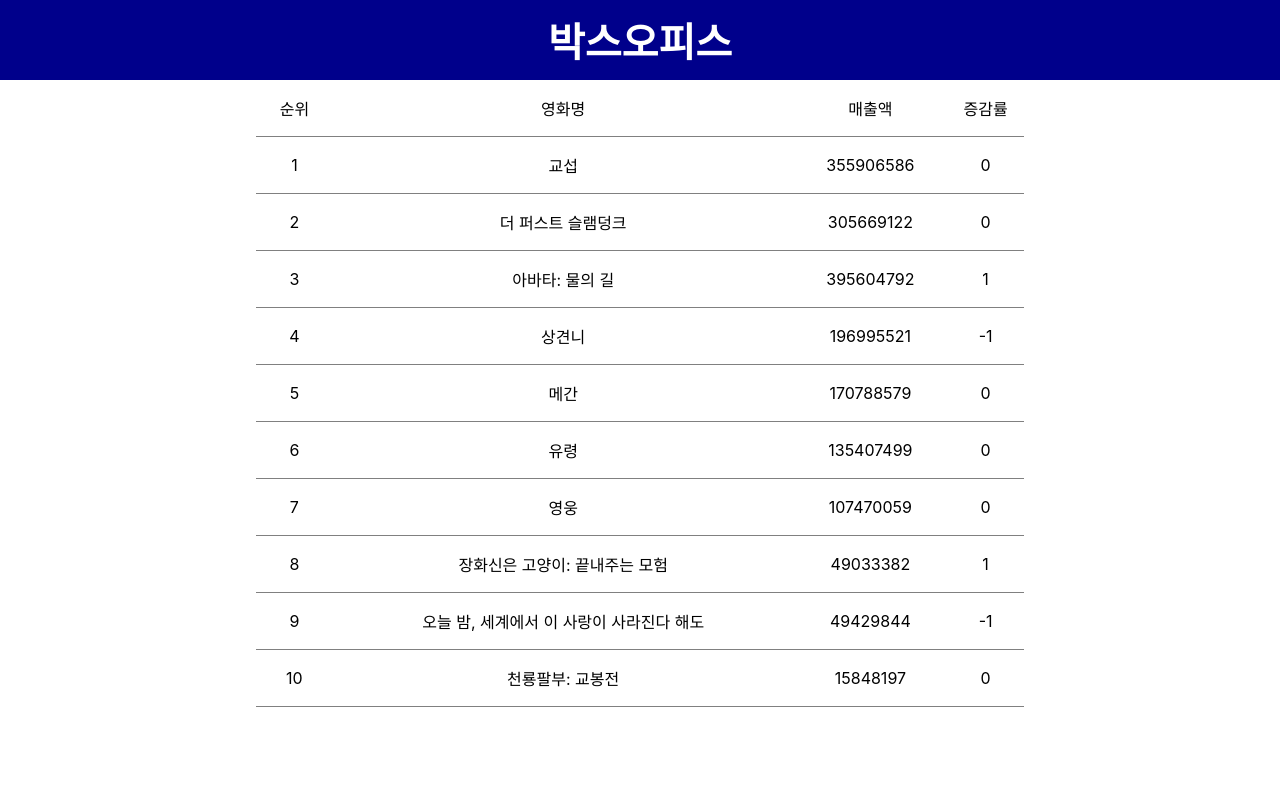
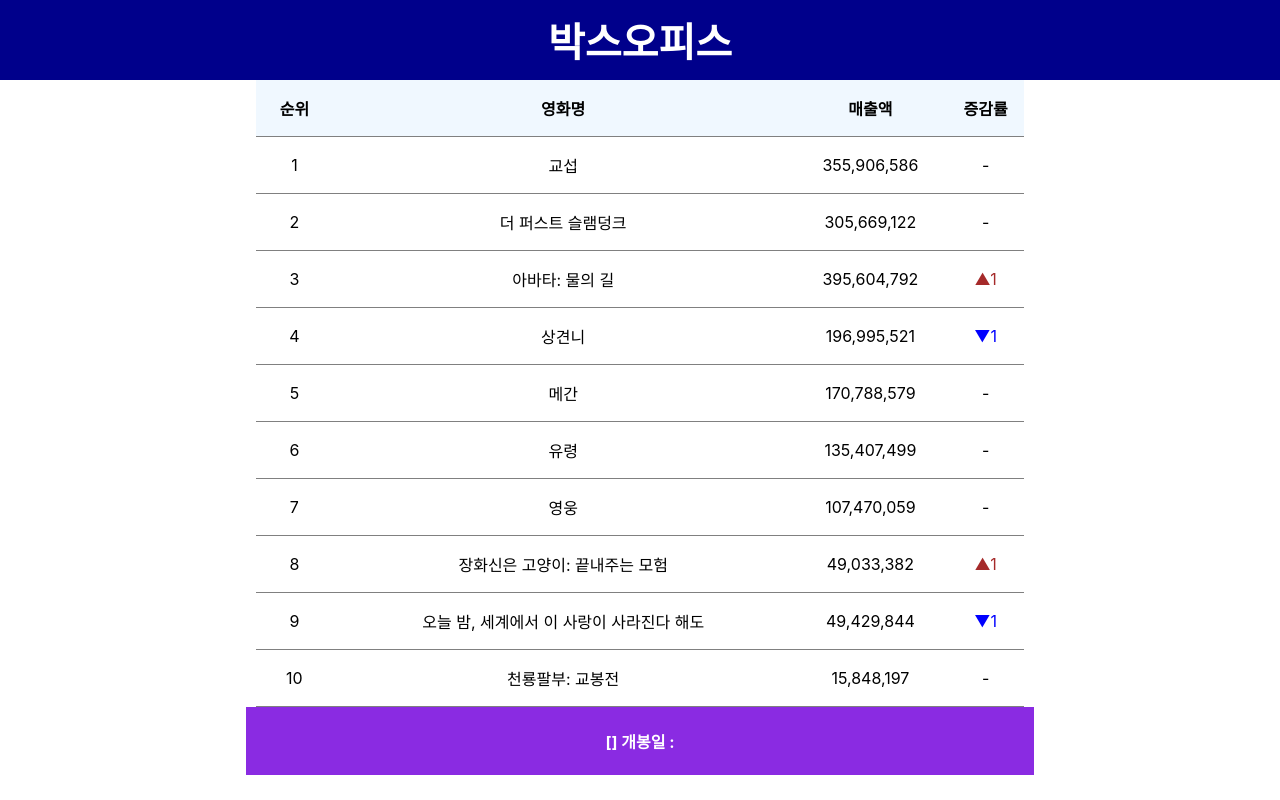
Before and after one commit to KimSangWook57/lecreact, a React (Create React App) app: page / in a window 1280 px wide. Built offline with nearby package versions, Linux system fonts and the light colour scheme.

Commit message:
박스오피스 클릭이벤트

```diff
--- a/src/02/Box.css
+++ b/src/02/Box.css
@@ -21,13 +21,22 @@ h1 {
     height: 90vh;
 }
 
-.rowDiv {
+.rowDiv , .rowDiv0{
     display: flex;
     justify-content: center;
     align-items: center;
     width: 60vw; /* 60% */
     height: 7vh;
     border-bottom: 1px solid gray;
+}
+
+.rowDiv0 {
+    background-color: aliceblue;
+    font-weight: bold;
+}
+
+.rowDiv:hover, .rowDiv:active {
+    background-color: gainsboro;
 }
 
 .col {
@@ -51,3 +60,22 @@ h1 {
 #colrankInten {
     width: 10%;
 }
+
+.spup {
+    color: brown;
+}
+
+.spdown {
+    color: blue;
+}
+
+.rowDay {
+    width: 60vw;
+    height: 6vh;
+    padding: 10px;
+    background-color: blueviolet;
+    color: white;
+    display: flex;
+    justify-content: center;
+    align-items: center;
+}
--- a/src/02/Boxmain.js
+++ b/src/02/Boxmain.js
@@ -1,3 +1,5 @@
+import { useState } from "react";
+
 const Boxmain = () => {
     const mvlist = [
     {"rnum":"1","rank":"1","rankInten":"0","rankOldAndNew":"OLD","movieCd":"20190808","movieNm":"교섭","openDt":"2023-01-18","salesAmt":"355906586","salesShare":"18.8","salesInten":"-147956429","salesChange":"-29.4","salesAcc":"12600296336","audiCnt":"36622","audiInten":"-23326","audiChange":"-38.9","audiAcc":"1234442","scrnCnt":"945","showCnt":"3700"},
@@ -12,15 +14,35 @@ const Boxmain = () => {
     {"rnum":"10","rank":"10","rankInten":"0","rankOldAndNew":"OLD","movieCd":"20229518","movieNm":"천룡팔부: 교봉전","openDt":"2023-01-25","salesAmt":"15848197","salesShare":"0.8","salesInten":"-3804460","salesChange":"-19.4","salesAcc":"48516954","audiCnt":"1754","audiInten":"-482","audiChange":"-21.6","audiAcc":"5202","scrnCnt":"259","showCnt":"393"}
 ];
 
+    let [dspmv, setDspmv] = useState({});
+
+    // 클릭하면 실행되는 함수.
+    // 전개연산자 ...으로 자료를 하나씩 꺼내서 배열에 다시 집어넣어 준다.
+    const handleDivClick = (selmv) => {
+        setDspmv({...selmv});
+        console.log(selmv)
+    }
+
     // push를 10번 넣을 배열.
     let divTags = [];
+
     for(let mv of mvlist) {
+        let inten = '-' ;
+        if (mv.rankInten > 0) {
+            inten = <span className="spup">{ "▲" + mv.rankInten }</span>;
+        }
+        else if (mv.rankInten < 0) {
+            inten = <span className="spdown">{ "▼" + -(mv.rankInten) }</span>;
+        }
+
         divTags.push(
-            <div className="rowDiv">
+            // 키 설정을 위해 유일한 값인 영화 cd값을 넣어주었다.
+            // 숫자값 콤마(toLocaleString)를 위해 parse를 사용하여 숫자로 변경해 주었다.
+            <div className="rowDiv" key={mv.movieCd} onClick={() => handleDivClick(mv)}>
                 <span className="col" id="colrank">{mv.rank}</span>
                 <span className="col" id="colmovieNm">{mv.movieNm}</span>
-                <span className="col" id="colsalesAmt">{mv.salesAmt}</span>
-                <span className="col" id="colrankInten">{mv.rankInten}</span>
+                <span className="col" id="colsalesAmt">{parseInt(mv.salesAmt).toLocaleString('ko-KR')}</span>
+                <span className="col" id="colrankInten">{inten}</span>
             </div>
         )
     }
@@ -71,16 +93,20 @@ const Boxmain = () => {
     }
     */
 
-    // 순위, 영화명, 관객수, 증감율 화면에 찍기.
+    // 순위, 영화명, 관객수, 증감률 화면에 찍기.
     return (
         <div className="content">
-            <div className="rowDiv">
+            <div className="rowDiv0">
                 <span className="col" id="colrank">순위</span>
                 <span className="col" id="colmovieNm">영화명</span>
                 <span className="col" id="colsalesAmt">매출액</span>
                 <span className="col" id="colrankInten">증감률</span>
             </div>
             {divTags}
+            <div className="rowDay"><strong>
+                [{dspmv.movieNm}] 개봉일 : {dspmv.openDt}
+                </strong>
+            </div>
         </div>
     );
 }
```
